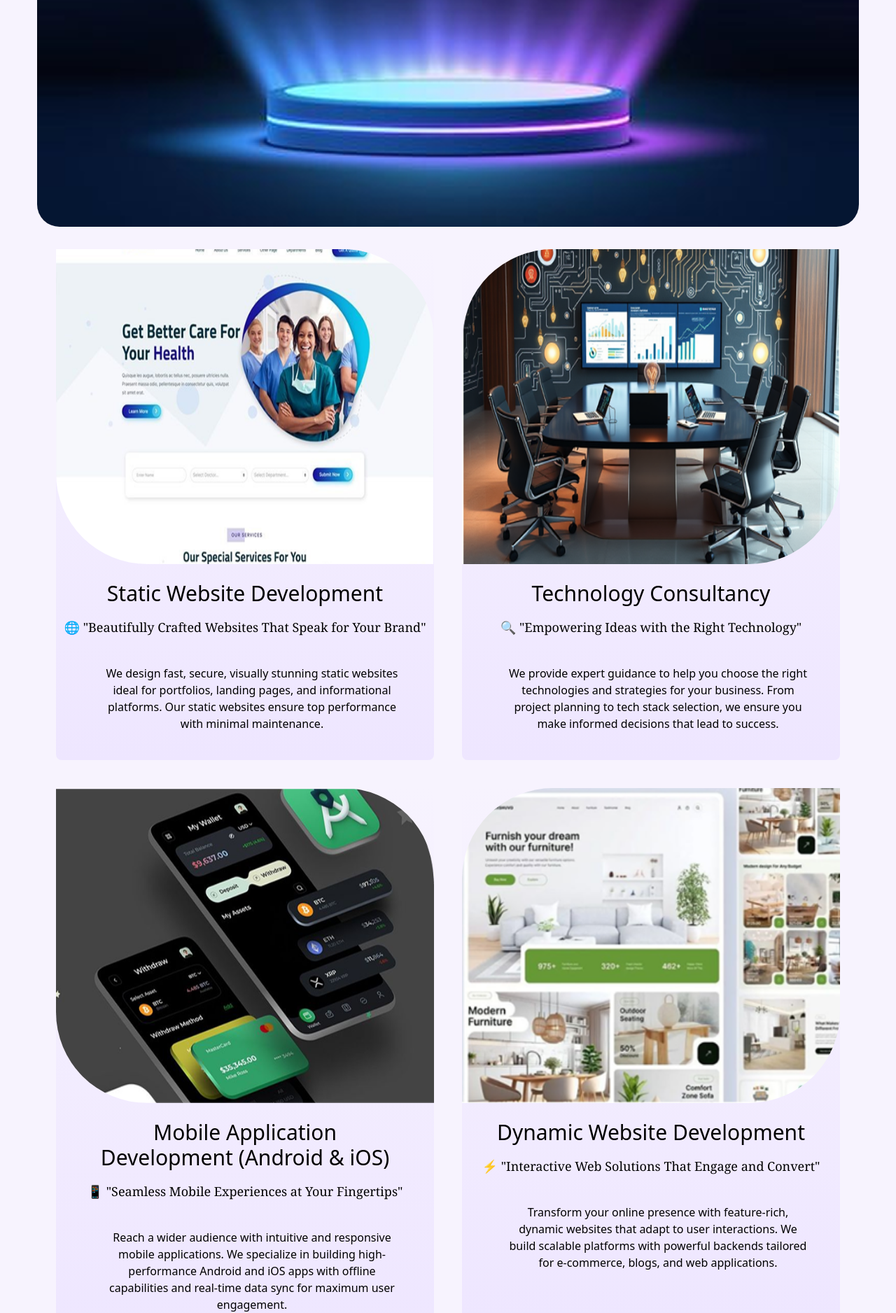
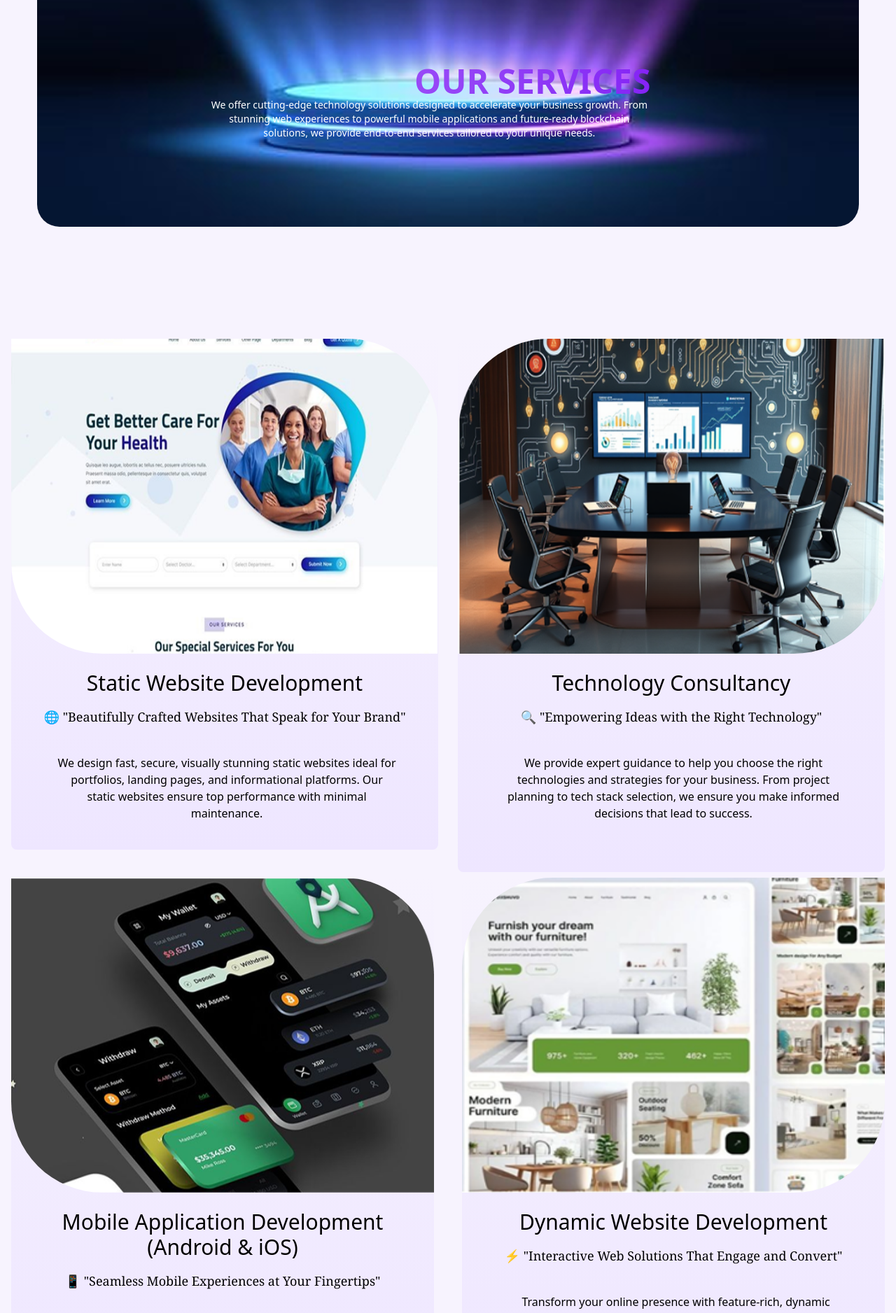
Before and after one commit to Heryakos-Technology/heryakos-static-page, a Vue app: page /service in a window 1280 px wide. Shown: the part 500-2376 px from the top of the page at 70% size. Built offline with nearby package versions, Linux system fonts and the light colour scheme.

Commit message:
update in the responsiveness

```diff
--- a/src/views/ServicePage.vue
+++ b/src/views/ServicePage.vue
@@ -114,26 +114,26 @@
 
     <!-- desktop -->
     <div class="hidden lg:block md:block">
-      <div class="mb-96 ">
+      <div class="lg:mb-96 md:mb-64">
         <img
-          class="w-11/12 lg:w-11/12 md:w-11/12 md:ml-20 lg:mx-auto lg:h-screen lg:overflow-hidden ml-4 h-72 mt-6 rounded-4xl relative text-purple-300"
+          class="w-11/12 lg:w-11/12 md:w-11/12 md:ml-8 lg:mx-auto lg:h-screen lg:overflow-hidden ml-4 h-72 mt-6 rounded-4xl relative text-purple-300"
           src="/herosection-service.png" alt="Service Landing Image">
         <div class="-mt-64 w-64 mx-auto">
           <p
-            class="lg:text-5xl lg:text-center -ml-20 text-md -mt-96 pt-2 absolute font-sans font-bold bg-gradient-to-r from-[#984AF7] to-[#8523F5] bg-clip-text text-transparent">
+            class="lg:text-5xl lg:text-center -ml-20 text-md md:mt-4 md:ml-20 -mt-96 pt-2 absolute font-sans font-bold bg-gradient-to-r from-[#984AF7] to-[#8523F5] bg-clip-text text-transparent">
             OUR SERVICES
           </p>
         </div>
-        <div class="w-2/3 mx-auto -mt-96">
-          <p class="w-1/2 text-center p-2 absolute text-2xl ml-20 -mt-28 font-extralight text-white">We offer
+        <div class="w-2/3 mx-auto -mt-96 md:mt-44">
+          <p class="w-1/2 text-center p-2 absolute text-2xl ml-20 -mt-28 font-extralight text-white md:text-sm">We offer
             cutting-edge technology solutions designed to accelerate your business growth. From stunning web experiences
             to powerful mobile applications and future-ready blockchain solutions, we provide end-to-end services
             tailored to your unique needs.</p>
         </div>
       </div>
 
-      <div class="flex px-20 md-px-10">
-        <div class=" bg-gradient-to-b from-[#F7F3FE] to-[#eee6ff] lg:w-1/2 mr-5 rounded-lg h-1/3 mx-auto mt-8 mb-10">
+      <div class="flex px-20 md:px-4 md:-mt-20">
+        <div class=" bg-gradient-to-b from-[#F7F3FE] to-[#eee6ff] lg:w-1/2 md:w-1/2 md:mr-2 lr:mr-5 rounded-lg h-1/3 mx-auto mt-8 mb-10">
           <img style="border-top-right-radius: 130px; border-bottom-left-radius: 130px; height: 450px;"
             src="/first-service.png" alt="Static Website Development"
             class="mx-auto rounded-bl-2xl rounded-tr-full w-full mb-6">
@@ -149,7 +149,7 @@
           </p>
         </div>
 
-        <div class=" bg-gradient-to-b from-[#F7F3FE] to-[#eee6ff] lg:w-1/2 ml-5 rounded-lg h-1/3 mx-auto mt-8 mb-10">
+        <div class=" bg-gradient-to-b from-[#F7F3FE] to-[#eee6ff] lg:w-1/2 md:w-1/2 md:ml-4 lg:ml-5 rounded-lg h-1/3 mx-auto mt-8 lg:mb-1 md:pb-8">
           <img style="border-top-left-radius: 130px; border-bottom-right-radius: 130px; height: 450px;"
             src="/second-service.png" alt="Static Website Development" class="mx-auto w-full h-1/2 mb-6">
           <h2 class="text-2xl md:text-3xl font-normal mb-4 text-center">
@@ -165,8 +165,8 @@
         </div>
       </div>
 
-      <div class="flex px-20 -mt-8">
-        <div class=" bg-gradient-to-b from-[#F7F3FE] to-[#eee6ff] w-1/2 mr-5 h-1/3 rounded-lg mx-auto mt-8 mb-10">
+      <div class="flex px-20 md:px-4 -mt-8">
+        <div class=" bg-gradient-to-b from-[#F7F3FE] to-[#eee6ff] lg:w-1/2 md:w-1/2 lg:mr-5 md:mr-2 h-1/3 rounded-lg mx-auto mt-8 mb-10">
           <img style="border-top-right-radius: 130px; border-bottom-left-radius: 130px; height: 450px;"
             src="/third-service.png" alt="Static Website Development" class="mx-auto w-full mb-6">
           <h2 class="text-2xl md:text-3xl font-normal mb-4 w-4/5 mx-auto text-center">
@@ -182,7 +182,7 @@
           </p>
         </div>
 
-        <div class=" bg-gradient-to-b from-[#F7F3FE] to-[#eee6ff] w-1/2 ml-5 h-1/3 rounded-lg pb-9 mx-auto mt-8 mb-10">
+        <div class=" bg-gradient-to-b from-[#F7F3FE] to-[#eee6ff] lg:w-1/2 md:w-1/2 lg:ml-5 md:ml-4 h-1/3 rounded-lg pb-9 mx-auto mt-8 mb-10">
           <img style="border-top-left-radius: 130px; border-bottom-right-radius: 130px; height: 450px;"
             src="/fourth-servicee.png" alt="Static Website Development" class="mx-auto w-full mb-6">
           <h2 class="text-2xl md:text-3xl font-normal mb-4 text-center">
@@ -198,8 +198,8 @@
         </div>
       </div>
 
-      <div class="flex px-20 -mt-8">
-        <div class=" bg-gradient-to-b from-[#F7F3FE] to-[#eee6ff] w-1/2 mr-5 h-1/3 rounded-lg mx-auto mt-8 mb-10">
+      <div class="flex px-20 md:px-4 -mt-8">
+        <div class=" bg-gradient-to-b from-[#F7F3FE] to-[#eee6ff] lg:w-1/2 md:w-1/2 lg:mr-5 md:mr-2 h-1/3 rounded-lg mx-auto mt-8 mb-10">
           <img style="border-top-right-radius: 130px; border-bottom-left-radius: 130px; height: 450px;"
             src="/fifth-service.png" alt="Static Website Development" class="mx-auto w-full mb-6">
           <h2 class="text-2xl md:text-3xl font-normal mb-4 text-center">
@@ -214,7 +214,7 @@
           </p>
         </div>
 
-        <div class=" bg-gradient-to-b from-[#F7F3FE] to-[#eee6ff] w-1/2 h-1/3 ml-5 rounded-lg mx-auto mt-8 mb-10">
+        <div class=" bg-gradient-to-b from-[#F7F3FE] to-[#eee6ff] lg:w-1/2 md:w-1/2 h-1/3 lg:ml-5 md:ml-4 rounded-lg mx-auto mt-8 mb-10">
           <img style="border-top-left-radius: 130px; border-bottom-right-radius: 130px; height: 450px;"
             src="/sixth-service.png" alt="Static Website Development" class="mx-auto w-full mb-6">
           <h2 class="text-2xl md:text-3xl font-normal mb-4 text-center">
```
